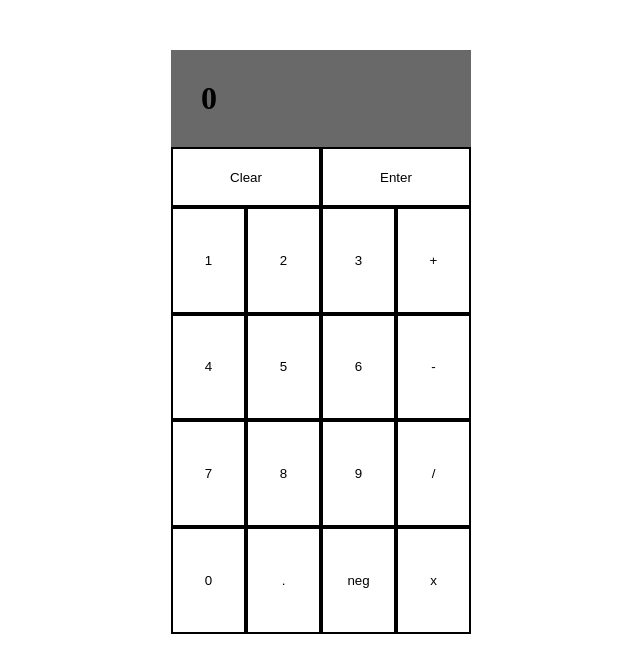
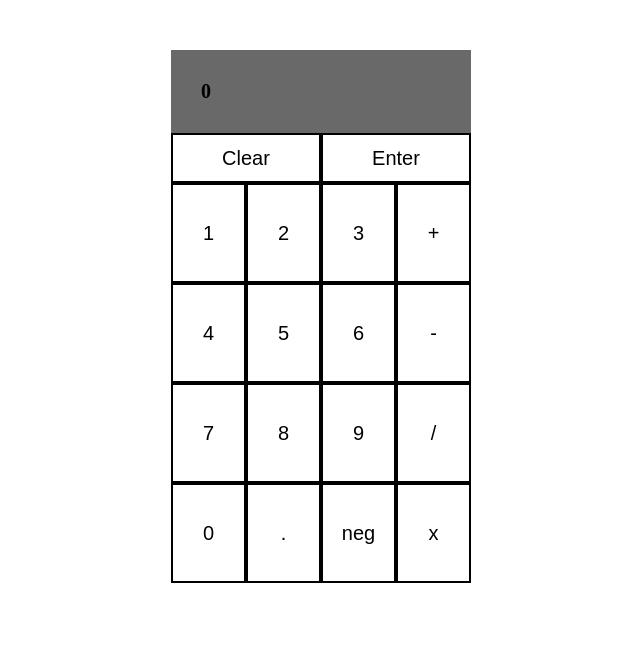
Before and after one commit to damartialartist/calculator, a plain HTML site: page index.html in a window 1280 px wide. Shown: the whole page, without its empty margins (319-959 px from the left). Drawn offline with Linux system fonts and the light colour scheme.

Commit message:
Changed font size

```diff
--- a/style.css
+++ b/style.css
@@ -2,6 +2,7 @@
     margin: 0px;
     padding: 0px;
     box-sizing: border-box;
+    font-size: 20px;
 }
 body {
     display: flex;
@@ -26,7 +27,7 @@ body {
 .misc button {
     flex: 1 50%;
     width: 100%;
-    height: 60px;
+    height: 50px;
 }
 
 .btns {
@@ -57,7 +58,7 @@ button {
     border-style: solid;
     border-color: black;
     width: 100%;
-    height: 8em;
+    height: 5em;
 }
 
 
```
